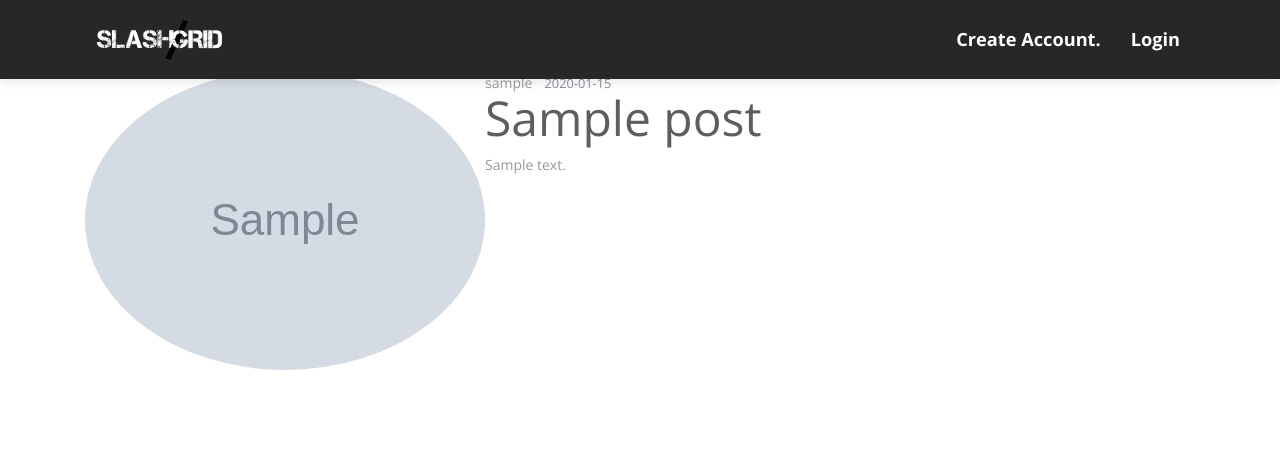
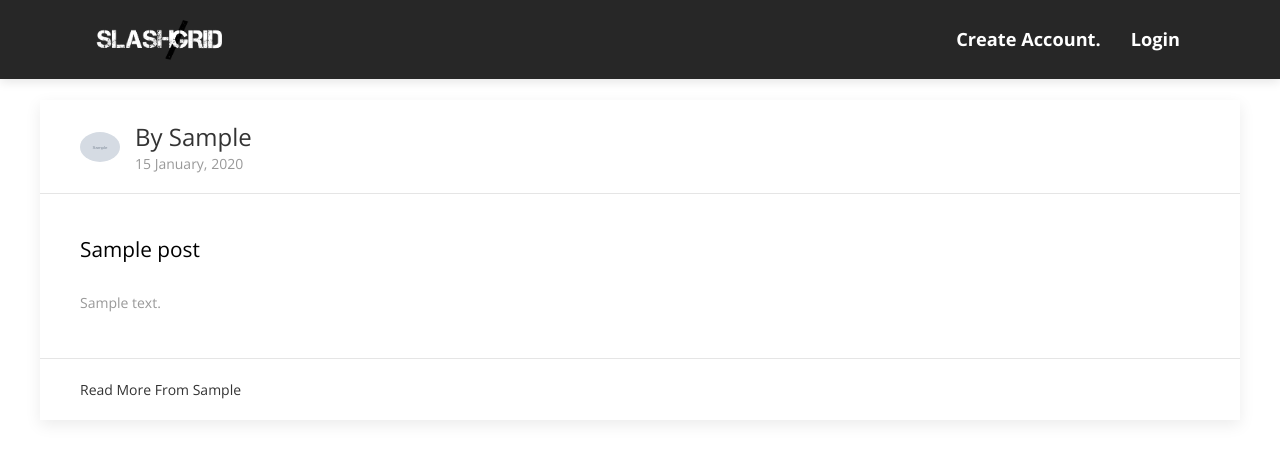
Before and after one commit to mornville/flask_blog, a Python web app: template flaskblog/templates/post.html in a window 1280 px wide. Shown: the top 461 px of the page. Run offline with Jinja, Linux system fonts and the light colour scheme; the template is opened without the code that fills it: most values are stand-ins (such as "Sample title", 1, 10 or a date in 2020); grey boxes marked "Sample" are stand-in pictures; some libraries are stand-ins or nearby versions.

Commit message:
Minor changes

```diff
--- a/flaskblog/main/routes.py
+++ b/flaskblog/main/routes.py
@@ -1,5 +1,5 @@
 from flask import render_template, request, Blueprint
-from flaskblog.models import Post
+from flaskblog.models import Post, User
 
 main = Blueprint('main', __name__)
 
@@ -9,7 +9,8 @@ main = Blueprint('main', __name__)
 def home():
     page = request.args.get('page', 1, type=int)
     posts = Post.query.order_by(Post.date_posted.desc()).paginate(page=page, per_page=5)
-    return render_template('home.html', posts=posts)
+    users = User.query.paginate(page=page)
+    return render_template('home.html', posts=posts, users=users)
 
 
 @main.route("/about")
--- a/flaskblog/templates/account.html
+++ b/flaskblog/templates/account.html
@@ -21,10 +21,10 @@
                 </h3>
                 <div class="effect varrius">
                         <div class="buttons">
-                          <a href="#" class="fb" title="Join us on Facebook"><i class="fab fa-facebook" aria-hidden="true"></i></a>
-                          <a href="#" class="tw" title="Join us on Twitter"><i class="fab fa-twitter" aria-hidden="true"></i></a>
+                          <a href="{{ current_user.fb_link }}" class="fb" title="Join us on Facebook"><i class="fab fa-facebook" aria-hidden="true"></i></a>
+                          <a href="{{ current_user.fb_link }}" class="tw" title="Join us on Twitter"><i class="fab fa-twitter" aria-hidden="true"></i></a>
 
-                          <a href="#" class="insta" title="Join us on Instagram"><i class="fab fa-instagram" aria-hidden="true"></i></a>
+                          <a href="{{ current_user.fb_link }}" class="insta" title="Join us on Instagram"><i class="fab fa-instagram" aria-hidden="true"></i></a>
                         </div>
                       </div>
 
--- a/flaskblog/templates/home.html
+++ b/flaskblog/templates/home.html
@@ -15,7 +15,7 @@
 
             {% endif %}
 
-            <p style="color:white;font-size:20px;margin-top: 0px !important">16 Users are Currently using SlashGrid!</p>
+            <p style="color:white;font-size:20px;margin-top: 0px !important">{{ users.total }} Users are Currently using SlashGrid!</p>
 
           </div>
         </div>
@@ -47,7 +47,7 @@
                       <div uk-filter-control="[data-color='edu']"><a href="#" style="text-transform: capitalize ">Education(2)</a></div>
 
                   </div> -->
-                  <h3><b>All Posts(23) </b></h3>
+                  <h3><b>All Posts({{ posts.total }}) </b></h3>
                   <br>
                   <div style="margin-top: -20px" class="hid">
                       <p><span class="fas fa-info-circle" style="font-size: 1.2em"></span> You can view all the posts in your Feed. But You can only edit Your Posts.</p>
@@ -114,7 +114,7 @@
                                 <br>
                                 <div class="uk-grid-small uk-flex-middle" uk-grid>
                                     <div class="uk-width-expand">
-                                      <h3 class="uk-card-title uk-margin-remove-bottom" style="font-size: 1em;text-transform: capitalize"><b> By <a href="{{ url_for('users.user_posts', username=post.author.username) }}" style="color: inherit;text-decoration:underline">{{ post.author.username }}</a> <span class="uk-text-meta">- {{ post.date_posted.strftime('%d %B %Y') }}</span></b></h3>
+                                      <h3 class="uk-card-title uk-margin-remove-bottom" style="font-size: 1em;text-transform: capitalize"><b> By <a href="{{ url_for('users.user_posts', username=post.author.username) }}" style="color: inherit;text-decoration:underline">{{ post.author.username }}</a> <span class="uk-text-meta">- {{ post.date_posted.strftime('%d %B, %Y') }}</span></b></h3>
                                     </div>
                                 </div>
                               </div>
--- a/flaskblog/templates/post.html
+++ b/flaskblog/templates/post.html
@@ -2,26 +2,32 @@
 {% include "navbar.html" %}
 
 {% block content %}
-<div class="container">
-  <article class="media content-section">
-    <img class="rounded-circle article-img" src="{{ url_for('static', filename='profile_pics/' + post.author.image_file) }}">
-    <div class="media-body">
-      <div class="article-metadata">
-        <a class="mr-2" href="{{ url_for('users.user_posts', username=post.author.username) }}">{{ post.author.username }}</a>
-        <small class="text-muted">{{ post.date_posted.strftime('%Y-%m-%d') }}</small>
-        {% if post.author == current_user %}
-          <div>
-            <a class="btn btn-secondary btn-sm mt-1 mb-1" href="{{ url_for('posts.update_post', post_id=post.id) }}">Update</a>
-            <button type="button" class="btn btn-danger btn-sm m-1" data-toggle="modal" data-target="#deleteModal">Delete</button>
-          </div>
-        {% endif %}
-      </div>
-      <h2 class="article-title">{{ post.title }}</h2>
-      <p class="article-content">{{ post.content }}</p>
+<div class="uk-container" style="margin-top:100px">
+    <div class="uk-card uk-card-default uk-width-1-1@m">
+      <div class="uk-card-header">
+            <div class="uk-grid-small uk-flex-middle" uk-grid>
+                <div class="uk-width-auto">
+                    <img class="uk-border-circle" width="40" height="40" src="{{ url_for('static', filename='profile_pics/' + post.author.image_file) }}">
+                </div>
+                <div class="uk-width-expand">
+                <h3 class="uk-card-title uk-margin-remove-bottom"  style="text-transform:capitalize">By  {{ post.author.username }}</h3>
+                    <p class="uk-text-meta uk-margin-remove-top"><time datetime="{{ post.date_posted.strftime('%d %B %Y') }}">{{ post.date_posted.strftime('%d %B, %Y') }}</time></p>
+                </div>
+            </div>
+        </div>
+        <div class="uk-card-body">
+          <p style="font-size: 1.3em;color:black;">{{ post.title }}</p>
+          <br>
+            <p>{{ post.content }}</p>
+        </div>
+        <div class="uk-card-footer">
+            <a href="{{ url_for('users.user_posts', username=post.author.username) }}" class="uk-button uk-button-text" style="text-transform: capitalize">Read more from {{ post.author.username }}</a>
+        </div>
+        <!-- <a class="btn btn-secondary btn-sm mt-1 mb-1" href="{{ url_for('posts.update_post', post_id=post.id) }}">Update</a>
+            <button type="button" class="btn btn-danger btn-sm m-1" data-toggle="modal" data-target="#deleteModal">Delete</button> -->
     </div>
-  </article>
   <!-- Modal -->
-  <div class="modal fade" id="deleteModal" tabindex="-1" role="dialog" aria-labelledby="deleteModalLabel" aria-hidden="true">
+  <!-- <div class="modal fade" id="deleteModal" tabindex="-1" role="dialog" aria-labelledby="deleteModalLabel" aria-hidden="true">
     <div class="modal-dialog" role="document">
       <div class="modal-content">
         <div class="modal-header">
@@ -38,6 +44,6 @@
         </div>
       </div>
     </div>
-  </div>
+  </div> -->
 </div>
 {% endblock %}
```
Also changed, not shown: flaskblog/templates/user_posts.html (+34 -10 lines), flaskblog/site.db.
